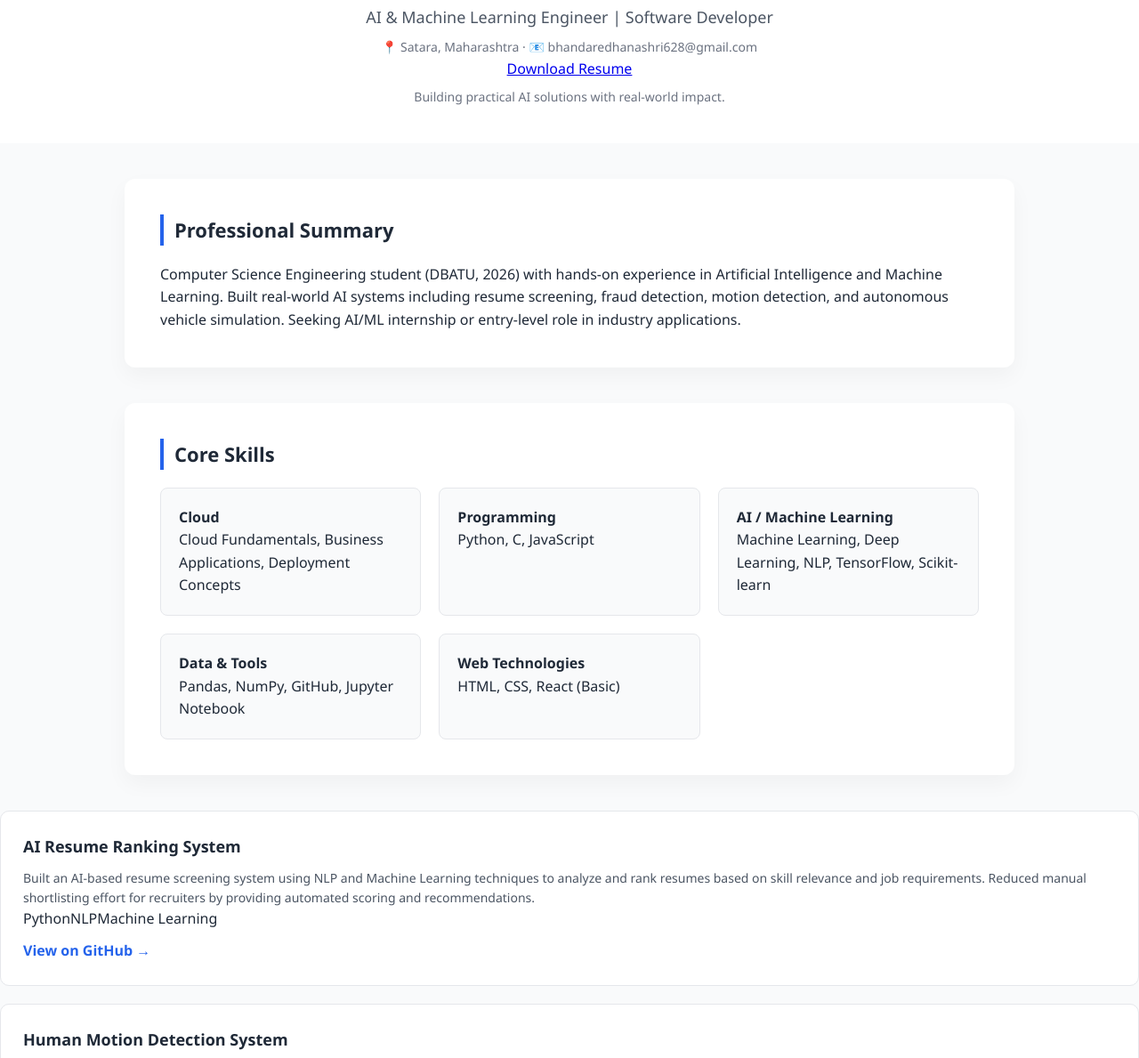
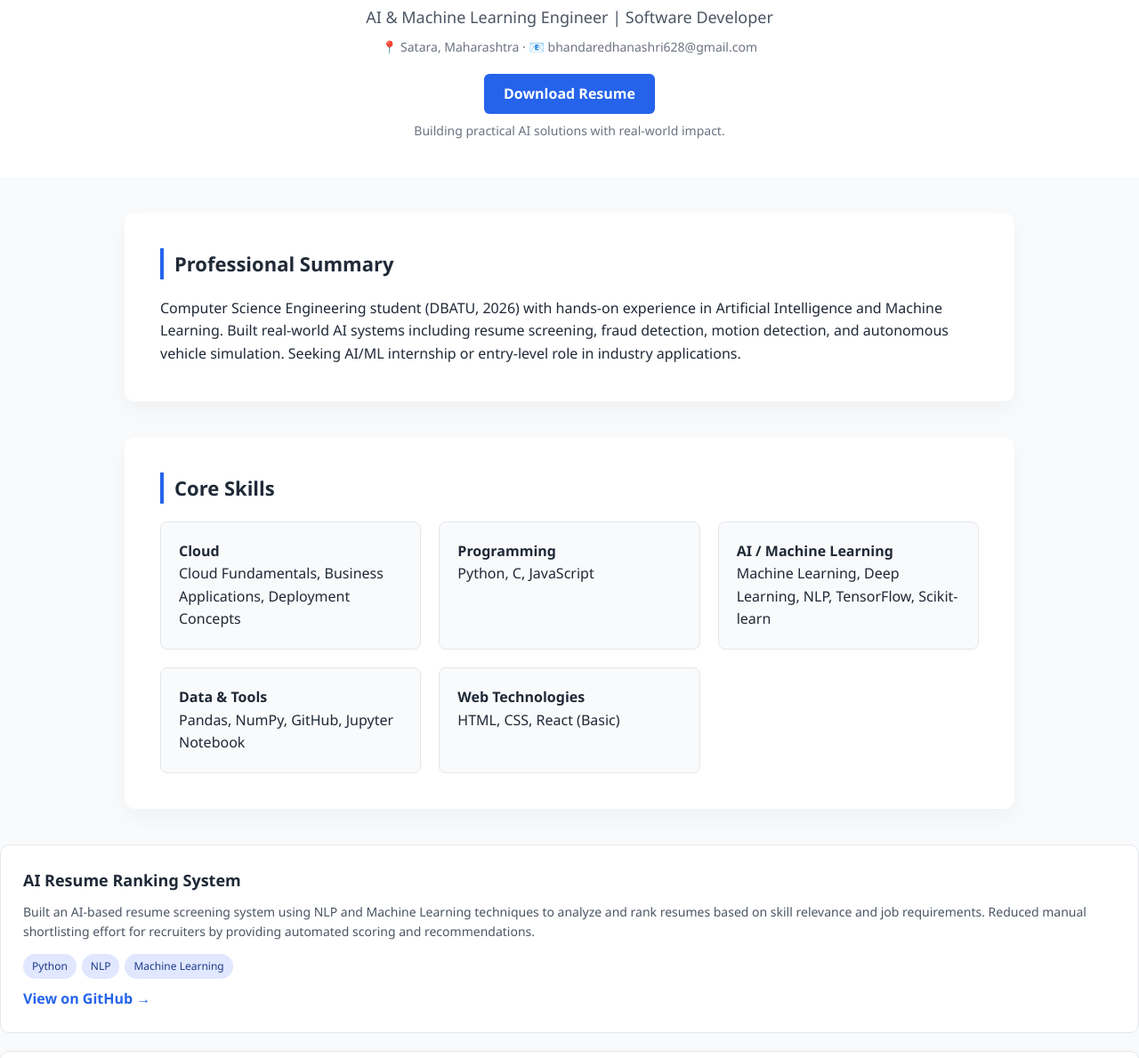
Before and after one commit to dhanashri2004/Portfolio, a plain HTML site: page index.html in a window 1280 px wide. Shown: the part 370-1559 px from the top of the page at 89% size. Drawn offline with Linux system fonts and the light colour scheme.

Commit message:
Enhance style.css with new button and tag styles
Added styles for resume button and tags.

```diff
--- a/style.css
+++ b/style.css
@@ -159,3 +159,56 @@ li {
 .section:last-child {
   margin-bottom: 80px;
 }
+/* Resume Button */
+.resume-btn {
+  display: inline-block;
+  margin-top: 18px;
+  padding: 10px 22px;
+  background: #2563eb;
+  color: white;
+  text-decoration: none;
+  border-radius: 6px;
+  font-weight: 600;
+}
+
+.resume-btn:hover {
+  background: #1e40af;
+}
+
+/* Skill / Project Tags */
+.tags {
+  margin-top: 10px;
+}
+
+.tags span {
+  display: inline-block;
+  background: #e0e7ff;
+  color: #1e3a8a;
+  padding: 4px 10px;
+  margin: 4px 6px 0 0;
+  font-size: 12px;
+  border-radius: 20px;
+}
+@media (max-width: 768px) {
+
+  nav ul {
+    flex-wrap: wrap;
+    gap: 15px;
+  }
+
+  .hero h1 {
+    font-size: 26px;
+  }
+
+  .hero h2 {
+    font-size: 16px;
+  }
+
+  .section {
+    padding: 25px 18px;
+  }
+
+  .grid {
+    grid-template-columns: 1fr;
+  }
+}
```
